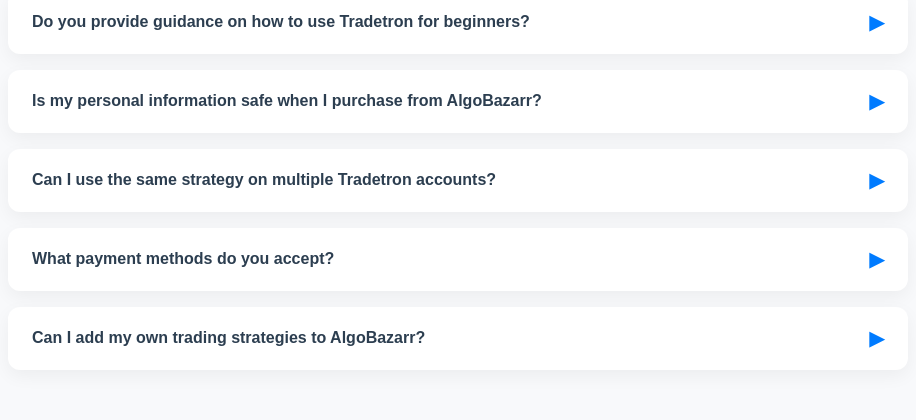
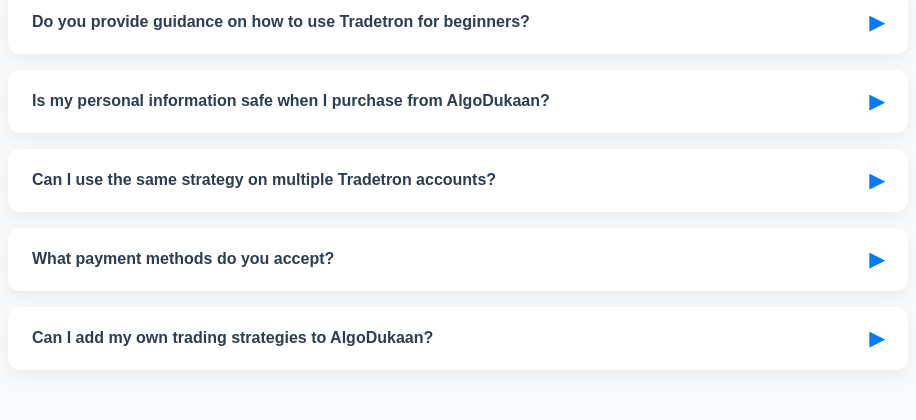
Before and after one commit to Sanjay-adepu/algobazarr, a React (Vite) app: page /faq in a window 1280 px wide. Shown: the part 675-1095 px from the top of the page, without its empty margins (182-1098 px from the left). Built offline with nearby package versions, Linux system fonts and the light colour scheme.

Commit message:
Update FAQ.jsx

```diff
--- a/src/Pages/Faq/FAQ.jsx
+++ b/src/Pages/Faq/FAQ.jsx
@@ -16,7 +16,7 @@
   {
     question: "What is the profit-sharing model for subscribers using your strategies?",
     answer:
-      "Some strategies available on AlgoBazarr include profit-sharing arrangements. For details on which strategies offer this and how it works, please check the specific strategy descriptions or contact us directly.",
+      "Some strategies available on AlgoDukaan include profit-sharing arrangements. For details on which strategies offer this and how it works, please check the specific strategy descriptions or contact us directly.",
   },
   {
     question: "How often do you update or add new strategies to the website?",
@@ -34,7 +34,7 @@
       "While our primary focus is on strategy development and customization, we also provide basic guidance and resources to help new users navigate the Tradetron platform effectively.",
   },
   {
-    question: "Is my personal information safe when I purchase from AlgoBazarr?",
+    question: "Is my personal information safe when I purchase from AlgoDukaan?",
     answer:
       "Definitely. We prioritize your privacy and data security by using secure payment gateways and maintaining strict confidentiality protocols to protect your personal information.",
   },
@@ -49,9 +49,9 @@
       "We accept all major digital payment methods including credit and debit cards, net banking, and UPI. We recommend using UPI as it is the fastest and preferred mode of payment on our platform.",
   },
   {
-    question: "Can I add my own trading strategies to AlgoBazarr?",
+    question: "Can I add my own trading strategies to AlgoDukaan?",
     answer:
-      "Yes, you can! If you have profitable trading strategies you'd like to share or promote, AlgoBazarr offers a platform where you can submit your strategies. After review, we may feature them on our website to help you reach a wider audience. Please contact us for more details on the submission and collaboration process.",
+      "Yes, you can! If you have profitable trading strategies you'd like to share or promote, AlgoDukaan offers a platform where you can submit your strategies. After review, we may feature them on our website to help you reach a wider audience. Please contact us for more details on the submission and collaboration process.",
   },
 ];
 
```
